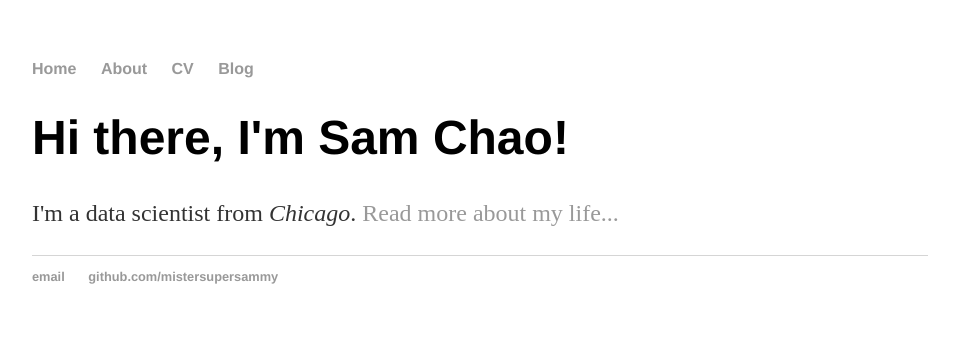
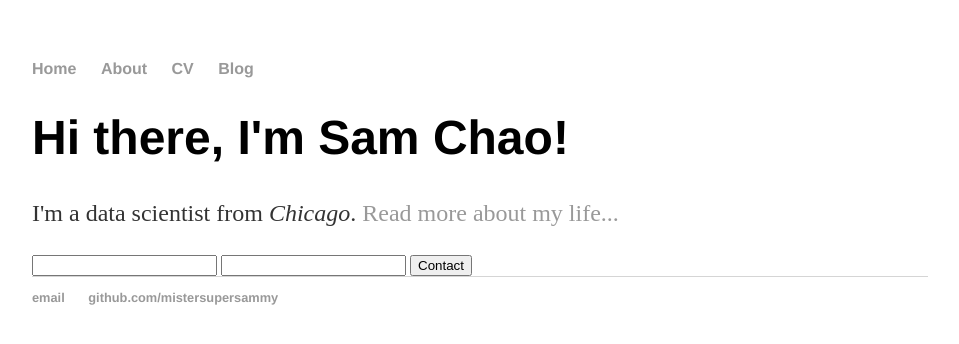
Before and after one commit to mistersupersammy/mistersupersammy.github.io, a Jekyll site: the page built from index.html, in a window 1280 px wide. Shown: the top 344 px of the page, without its empty margins (160-1119 px from the left). Built offline with Jekyll 4.4.1, drawn with Linux system fonts in a browser that asks for light colours.

Commit message:
Update index.html

```diff
--- a/index.html
+++ b/index.html
@@ -5,4 +5,12 @@ title: Sam Chao, Datadidact
 <div class="blurb">
 	<h1>Hi there, I'm Sam Chao!</h1>
 	<p>I'm a data scientist from <em>Chicago</em>. <a href="/about">Read more about my life...</a></p>
+
+	<form method="POST"
+      		action="https://www.formingo.co/submit/mistersupersammy@gmail.com">
+    		<input type="text" name="name">
+    		<input type="email" name="__replyto">
+
+    		<input type="submit" value="Contact">
+	</form>
 </div><!-- /.blurb -->
```
